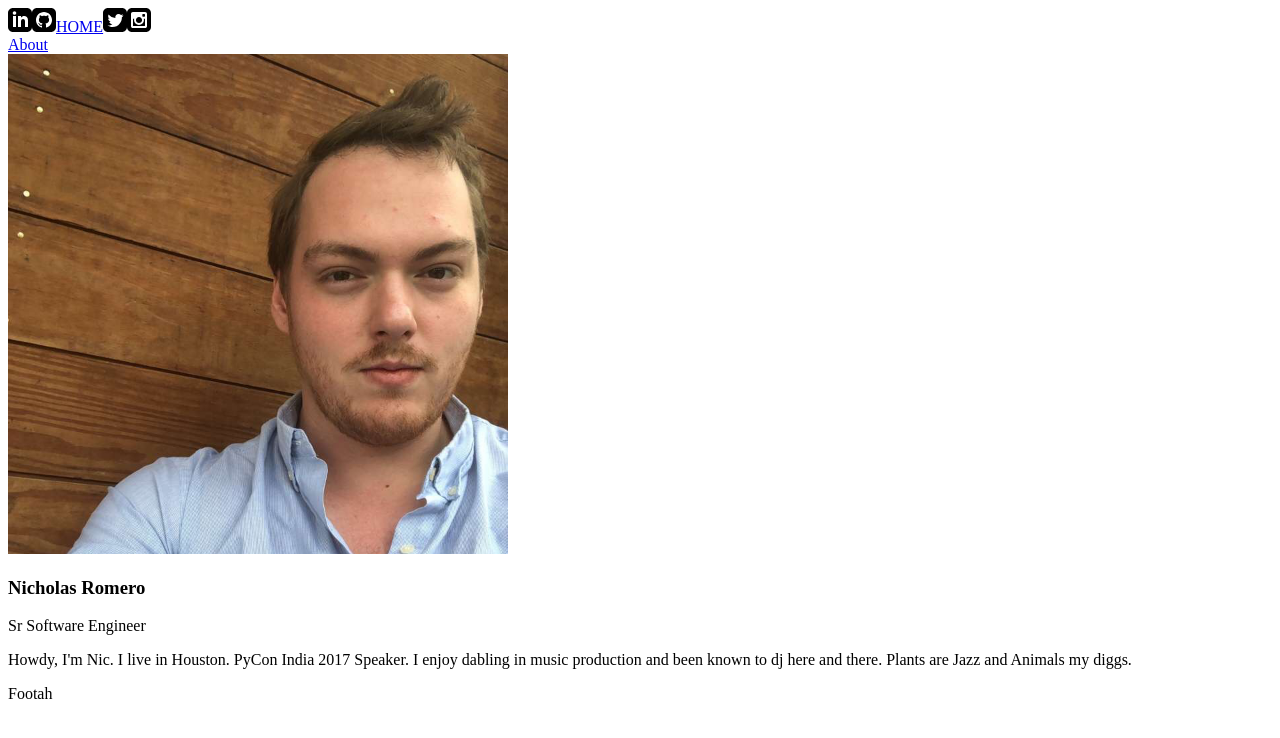
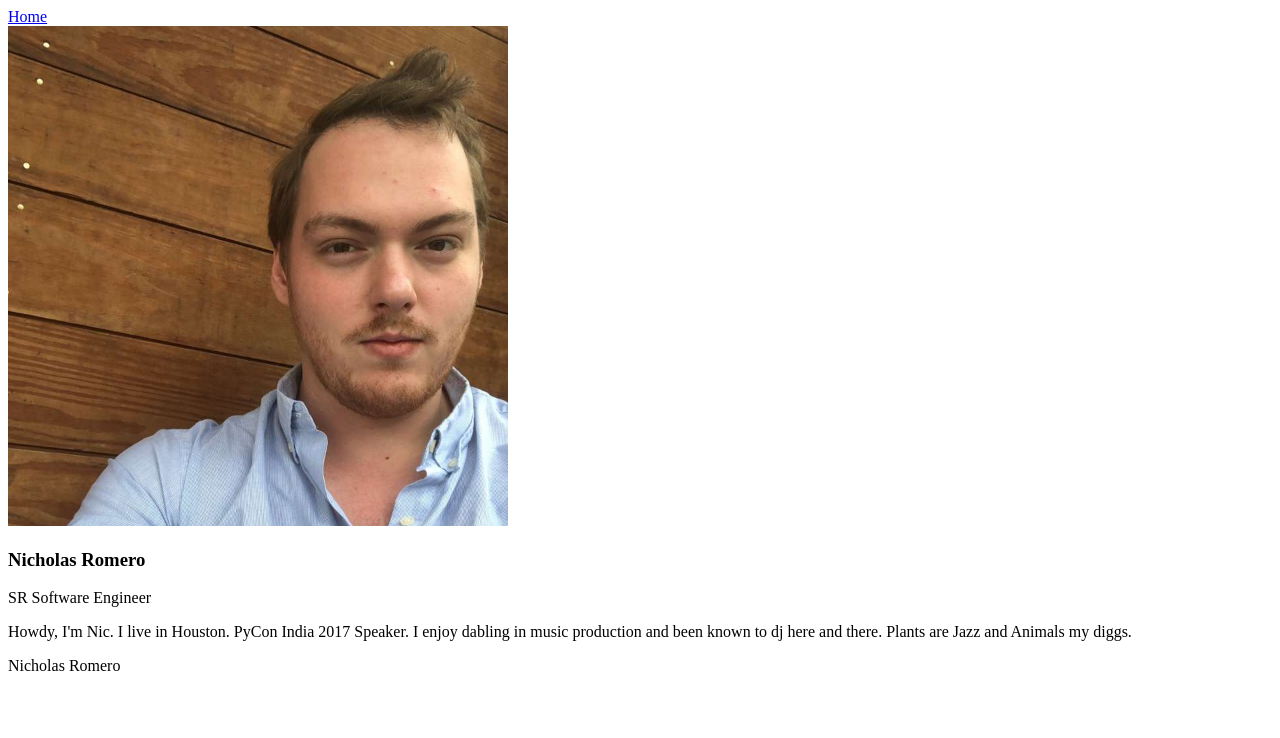
Before and after one commit to ncrmro/website, a Next.js app: page /about in a window 1280 px wide. Shown: the top 738 px of the page. Built offline with nearby package versions, Linux system fonts and the light colour scheme.

Commit message:
chore: commit about

```diff
--- a/src/components/SiteLayout.tsx
+++ b/src/components/SiteLayout.tsx
@@ -18,26 +18,23 @@ const Nav = () => {
       className="bg-white border-gray-200 h-16 mx-auto px-4 grid items-center py-2"
       style={{ gridArea: "nav" }}
     >
-      <div className="flex space-x-2 items-center border-b py-2">
+      <div className="flex space-x-2 items-center border-b py-2 justify-self-center ">
+        <Link href="/">
+          <a className="place-self-center text-gray-500 uppercase">
+            {isHome ? "Nicholas Romero" : "Home"}
+          </a>
+        </Link>
+      </div>
+      {isHome ? (
+        <div className="flex justify-self-center space-x-3 text-gray-400 pt-2">
           <a href="https://www.linkedin.com/in/ncrmro/">
             <LinkedinIcon className={iconClassName} />
           </a>
           <a href="https://github.com/ncrmro">
             <GithubIcon className={iconClassName} />
           </a>
-        <Link href="/">
-          <a className="place-self-center">{isHome ? "NCRMRO" : "HOME"}</a>
-        </Link>
-        <a href="https://twitter.com/ncrmro">
-          <TwitterIcon className={iconClassName} />
-        </a>
-        <a href="https://www.instagram.com/ncrmro">
-          <InstagramIcon className={iconClassName} />
-        </a>
-      </div>
-      <div className="flex justify-self-center space-x-2 text-gray-400">
           <Link href="/about">
-          <a>About</a>
+            <a className="uppercase">About</a>
           </Link>
           {/*<Link href="/about">*/}
           {/*  <a>Travel</a>*/}
@@ -48,7 +45,14 @@ const Nav = () => {
           {/*<Link href="/about">*/}
           {/*  <a>Tech</a>*/}
           {/*</Link>*/}
+          <a href="https://twitter.com/ncrmro">
+            <TwitterIcon className={iconClassName} />
+          </a>
+          <a href="https://www.instagram.com/ncrmro">
+            <InstagramIcon className={iconClassName} />
+          </a>
         </div>
+      ) : null}
     </nav>
   );
 };
@@ -62,7 +66,12 @@ const SiteLayout: React.FC = ({ children }) => (
   >
     <Nav />
     <main style={{ gridArea: "main" }}>{children}</main>
-    <footer style={{ gridArea: "footer" }}>Footah</footer>
+    <footer
+      className="flex justify-self-center m-3"
+      style={{ gridArea: "footer" }}
+    >
+      Nicholas Romero
+    </footer>
   </div>
 );
 
--- a/src/pages/about.tsx
+++ b/src/pages/about.tsx
@@ -25,7 +25,7 @@ function Home(props) {
           <div className="space-y-4">
             <div className="text-lg leading-6 font-medium space-y-1">
               <h3>Nicholas Romero</h3>
-              <p className="text-indigo-600">Sr Software Engineer</p>
+              <p className="text-indigo-600">SR Software Engineer</p>
             </div>
             <div className="text-lg">
               <p className="text-gray-500">
```
Lines whose indentation alone changed are shown as unchanged.
